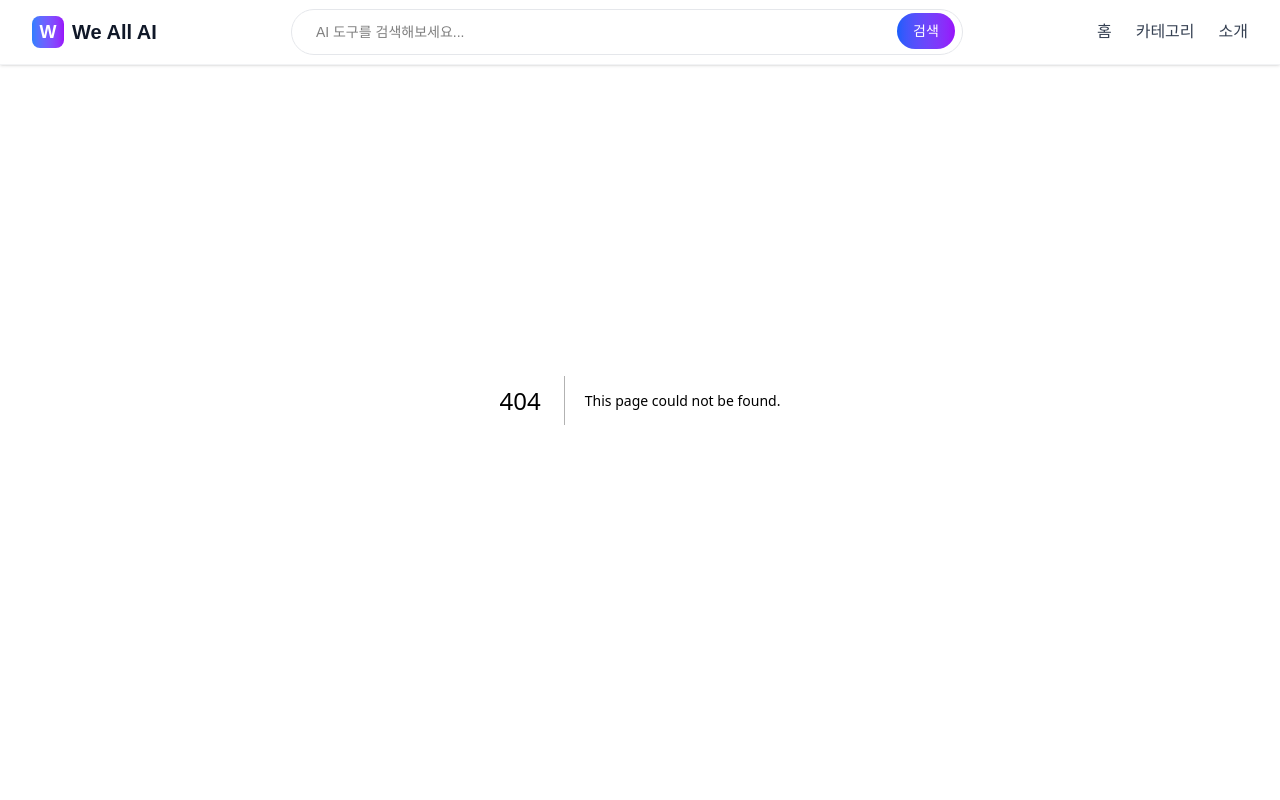
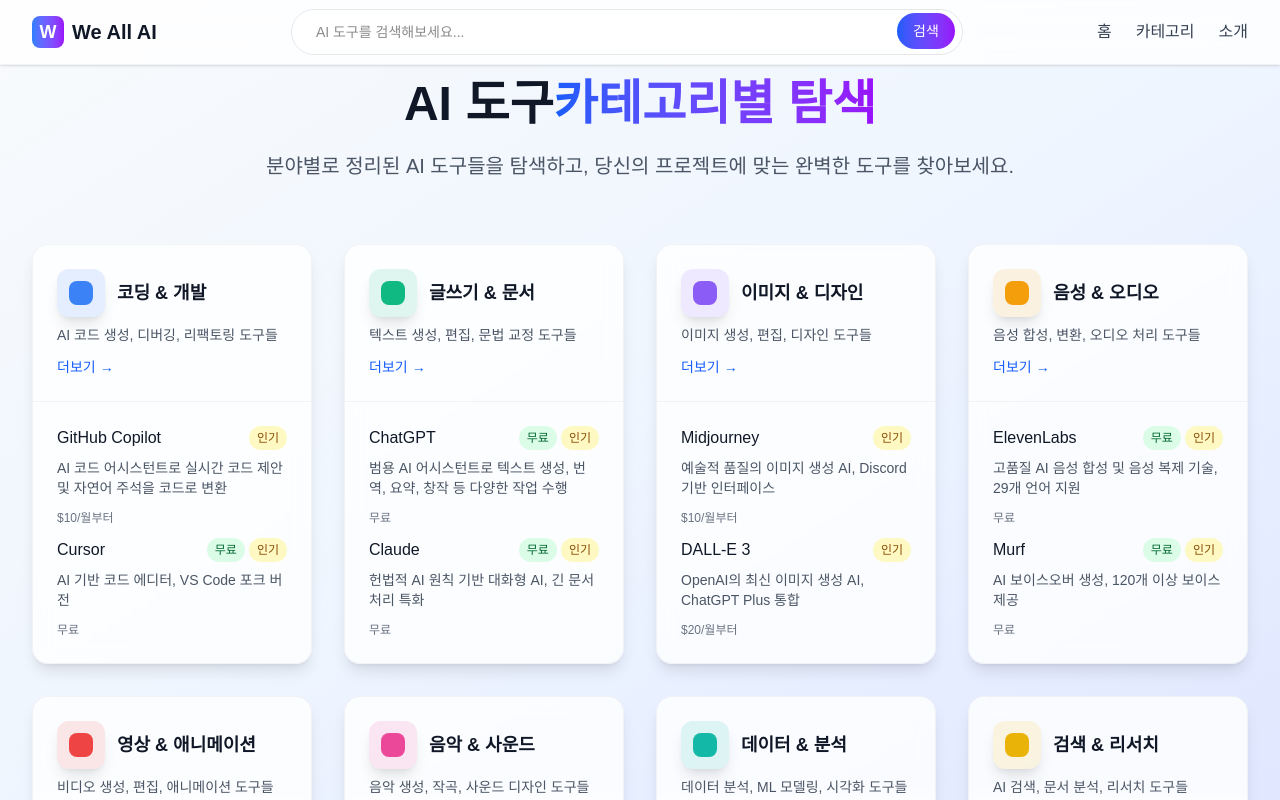
Before and after one commit to JaiIn/we-all-ai, a Next.js app: page /categories in a window 1280 px wide. Before the commit this address had no page. Shown: the top 800 px of the page. Built offline with nearby package versions, Linux system fonts and the light colour scheme.

Commit message:
feat: 홈페이지 수정, 카테고리 페이지

```diff
--- /dev/null
+++ b/app/categories/page.tsx
@@ -0,0 +1,152 @@
+"use client";
+
+import Link from "next/link";
+import { getCategories, getToolsByCategory } from "@/lib/data";
+
+export default function CategoriesPage() {
+  const categories = getCategories();
+
+  return (
+    <div className="relative">
+      {/* 배경 그라데이션 */}
+      <div className="fixed inset-0 bg-gradient-to-br from-slate-50 via-blue-50 to-indigo-100 dark:from-slate-900 dark:via-blue-900 dark:to-indigo-900 -z-10" />
+      <div className="fixed inset-0 bg-[radial-gradient(ellipse_at_top,_var(--tw-gradient-stops))] from-blue-100 via-transparent to-transparent dark:from-blue-900/20 -z-10" />
+
+      <div className="max-w-7xl mx-auto px-4 sm:px-6 lg:px-8 py-20">
+        {/* 헤더 */}
+        <div className="text-center mb-16">
+          <h1 className="text-4xl md:text-5xl font-bold text-gray-900 dark:text-white mb-6">
+            AI 도구
+            <span className="bg-gradient-to-r from-blue-600 to-purple-600 bg-clip-text text-transparent">
+              카테고리별 탐색
+            </span>
+          </h1>
+          <p className="text-xl text-gray-600 dark:text-gray-300 max-w-3xl mx-auto">
+            분야별로 정리된 AI 도구들을 탐색하고, 당신의 프로젝트에 맞는 완벽한 도구를 찾아보세요.
+          </p>
+        </div>
+
+        {/* 카테고리별 AI 도구 그리드 */}
+        <div className="grid grid-cols-1 md:grid-cols-2 lg:grid-cols-3 xl:grid-cols-4 gap-8">
+          {categories.map((category, index) => {
+            const categoryTools = getToolsByCategory(category.id).slice(0, 2);
+
+            return (
+              <div
+                key={category.id}
+                className="bg-white/80 dark:bg-gray-800/80 backdrop-blur-sm rounded-2xl shadow-lg border border-gray-200/50 dark:border-gray-700/50 overflow-hidden h-[420px] flex flex-col hover:shadow-xl transition-all duration-500 hover:scale-105"
+                style={{
+                  animationDelay: `${index * 100}ms`,
+                  animation: 'fadeInUp 0.6s ease-out forwards'
+                }}
+              >
+                {/* 카테고리 헤더 */}
+                <div className="p-6 border-b border-gray-200/50 dark:border-gray-700/50">
+                  <div className="flex items-center space-x-3 mb-2">
+                    <div
+                      className="w-12 h-12 rounded-xl flex items-center justify-center shadow-lg"
+                      style={{ backgroundColor: category.color + "20" }}
+                    >
+                      <div
+                        className="w-6 h-6 rounded-lg"
+                        style={{ backgroundColor: category.color }}
+                      />
+                    </div>
+                    <h3 className="text-lg font-semibold text-gray-900 dark:text-white">
+                      {category.name}
+                    </h3>
+                  </div>
+                  <p className="text-sm text-gray-600 dark:text-gray-400 mb-3">
+                    {category.description}
+                  </p>
+                  <Link
+                    href={`/${category.id}`}
+                    className="text-blue-600 hover:text-blue-700 text-sm font-medium flex items-center space-x-1 hover:space-x-2 transition-all duration-300"
+                  >
+                    <span>더보기</span>
+                    <span className="transition-transform duration-300 group-hover:translate-x-1">→</span>
+                  </Link>
+                </div>
+
+                {/* 도구 목록 */}
+                <div className="p-6 space-y-4 flex-1">
+                  {categoryTools.length > 0 ? (
+                    categoryTools.map((tool) => (
+                      <div key={tool.id} className="group hover:bg-gray-50/50 dark:hover:bg-gray-700/50 rounded-lg p-3 -m-3 transition-all duration-300">
+                        <div className="flex items-start justify-between mb-2">
+                          <Link
+                            href={tool.url}
+                            target="_blank"
+                            rel="noopener noreferrer"
+                            className="font-medium text-gray-900 dark:text-white hover:text-blue-600 transition-colors cursor-pointer"
+                          >
+                            {tool.name}
+                          </Link>
+                          <div className="flex items-center space-x-1">
+                            {tool.pricing.free && (
+                              <span className="inline-block px-2 py-1 text-xs font-medium bg-green-100 dark:bg-green-900 text-green-800 dark:text-green-200 rounded-full">
+                                무료
+                              </span>
+                            )}
+                            {tool.isPopular && (
+                              <span className="inline-block px-2 py-1 text-xs font-medium bg-yellow-100 dark:bg-yellow-900 text-yellow-800 dark:text-yellow-200 rounded-full">
+                                인기
+                              </span>
+                            )}
+                          </div>
+                        </div>
+                        <p className="text-sm text-gray-600 dark:text-gray-300 mb-3 line-clamp-2">
+                          {tool.shortDescription}
+                        </p>
+                        <div className="text-xs text-gray-500">
+                          {tool.pricing.free
+                            ? "무료"
+                            : `$${tool.pricing.startingPrice}/월부터`
+                          }
+                        </div>
+                      </div>
+                    ))
+                  ) : (
+                    <p className="text-sm text-gray-500 text-center py-4">
+                      곧 도구가 추가될 예정입니다
+                    </p>
+                  )}
+                </div>
+              </div>
+            );
+          })}
+        </div>
+
+        {/* 하단 CTA */}
+        <div className="text-center mt-16">
+          <p className="text-gray-600 dark:text-gray-400 mb-6">
+            더 많은 AI 도구를 찾고 계신가요?
+          </p>
+          <Link
+            href="/"
+            className="inline-flex items-center px-6 py-3 border border-gray-300 dark:border-gray-600 rounded-full text-gray-700 dark:text-gray-300 hover:bg-gray-50 dark:hover:bg-gray-800 transition-colors"
+          >
+            <svg className="mr-2 w-4 h-4" fill="none" stroke="currentColor" viewBox="0 0 24 24">
+              <path strokeLinecap="round" strokeLinejoin="round" strokeWidth={2} d="M10 19l-7-7m0 0l7-7m-7 7h18" />
+            </svg>
+            홈으로 돌아가기
+          </Link>
+        </div>
+      </div>
+
+      {/* CSS 애니메이션 */}
+      <style jsx>{`
+        @keyframes fadeInUp {
+          from {
+            opacity: 0;
+            transform: translateY(30px);
+          }
+          to {
+            opacity: 1;
+            transform: translateY(0);
+          }
+        }
+      `}</style>
+    </div>
+  );
+}
--- a/app/page.tsx
+++ b/app/page.tsx
@@ -1,7 +1,7 @@
 "use client";
 
 import Link from "next/link";
-import { getCategories, getToolsByCategory, getSiteStats } from "@/lib/data";
+import { getCategories, getSiteStats } from "@/lib/data";
 import { useEffect, useState } from "react";
 
 export default function Home() {
@@ -125,14 +125,11 @@
             </span>
           </h2>
 
-          <div className="grid grid-cols-1 md:grid-cols-2 lg:grid-cols-3 xl:grid-cols-4 gap-8">
-            {categories.map((category, index) => {
-              const categoryTools = getToolsByCategory(category.id).slice(0, 2);
-
-              return (
+          <div className="grid grid-cols-2 md:grid-cols-3 lg:grid-cols-4 gap-6 mb-12">
+            {categories.map((category, index) => (
               <div
                 key={category.id}
-                  className={`bg-white/80 dark:bg-gray-800/80 backdrop-blur-sm rounded-2xl shadow-lg border border-gray-200/50 dark:border-gray-700/50 overflow-hidden h-[420px] flex flex-col hover:shadow-xl transition-all duration-500 hover:scale-105 ${
+                className={`group bg-white/80 dark:bg-gray-800/80 backdrop-blur-sm rounded-2xl shadow-lg border border-gray-200/50 dark:border-gray-700/50 overflow-hidden hover:shadow-xl transition-all duration-500 hover:scale-105 ${
                   isVisible.categories
                     ? 'opacity-100 translate-y-0'
                     : 'opacity-0 translate-y-10'
@@ -142,81 +139,40 @@
                   animation: isVisible.categories ? 'fadeInUp 0.6s ease-out forwards' : 'none'
                 }}
               >
-                  {/* 카테고리 헤더 */}
-                  <div className="p-6 border-b border-gray-200/50 dark:border-gray-700/50">
-                    <div className="flex items-center space-x-3 mb-2">
+                <div className="p-6 text-center">
+                  <div className="flex justify-center mb-4">
                     <div
-                        className="w-12 h-12 rounded-xl flex items-center justify-center shadow-lg"
+                      className="w-16 h-16 rounded-2xl flex items-center justify-center shadow-lg"
                       style={{ backgroundColor: category.color + "20" }}
                     >
                       <div
-                          className="w-6 h-6 rounded-lg"
+                        className="w-8 h-8 rounded-lg"
                         style={{ backgroundColor: category.color }}
                       />
                     </div>
-                      <h3 className="text-lg font-semibold text-gray-900 dark:text-white">
+                  </div>
+                  <h3 className="text-lg font-semibold text-gray-900 dark:text-white mb-2">
                     {category.name}
                   </h3>
-                    </div>
-                    <p className="text-sm text-gray-600 dark:text-gray-400 mb-3">
+                  <p className="text-sm text-gray-600 dark:text-gray-400">
                     {category.description}
                   </p>
-                    <Link
-                      href={`/${category.id}`}
-                      className="text-blue-600 hover:text-blue-700 text-sm font-medium flex items-center space-x-1 hover:space-x-2 transition-all duration-300"
-                    >
-                      <span>더보기</span>
-                      <span className="transition-transform duration-300 group-hover:translate-x-1">→</span>
-                    </Link>
+                </div>
+              </div>
+            ))}
           </div>
 
-                  {/* 도구 목록 */}
-                  <div className="p-6 space-y-4 flex-1">
-                    {categoryTools.length > 0 ? (
-                      categoryTools.map((tool) => (
-                        <div key={tool.id} className="group hover:bg-gray-50/50 dark:hover:bg-gray-700/50 rounded-lg p-3 -m-3 transition-all duration-300">
-                          <div className="flex items-start justify-between mb-2">
+          {/* 탐색하기 버튼 */}
+          <div className="text-center">
             <Link
-                              href={tool.url}
-                              target="_blank"
-                              rel="noopener noreferrer"
-                              className="font-medium text-gray-900 dark:text-white hover:text-blue-600 transition-colors cursor-pointer"
+              href="/categories"
+              className="inline-flex items-center px-8 py-4 bg-gradient-to-r from-blue-600 to-purple-600 text-white font-semibold rounded-full hover:from-blue-700 hover:to-purple-700 transition-all duration-300 shadow-lg hover:shadow-xl transform hover:scale-105"
             >
-                              {tool.name}
+              <span>모든 AI 도구 탐색하기</span>
+              <svg className="ml-2 w-5 h-5" fill="none" stroke="currentColor" viewBox="0 0 24 24">
+                <path strokeLinecap="round" strokeLinejoin="round" strokeWidth={2} d="M13 7l5 5m0 0l-5 5m5-5H6" />
+              </svg>
             </Link>
-                            <div className="flex items-center space-x-1">
-                              {tool.pricing.free && (
-                                <span className="inline-block px-2 py-1 text-xs font-medium bg-green-100 dark:bg-green-900 text-green-800 dark:text-green-200 rounded-full">
-                                  무료
-                                </span>
-                              )}
-                              {tool.isPopular && (
-                                <span className="inline-block px-2 py-1 text-xs font-medium bg-yellow-100 dark:bg-yellow-900 text-yellow-800 dark:text-yellow-200 rounded-full">
-                                  인기
-                                </span>
-                              )}
-                            </div>
-                          </div>
-                          <p className="text-sm text-gray-600 dark:text-gray-300 mb-3 line-clamp-2">
-                            {tool.shortDescription}
-                          </p>
-                          <div className="text-xs text-gray-500">
-                            {tool.pricing.free
-                              ? "무료"
-                              : `${tool.pricing.startingPrice}/월부터`
-                            }
-                          </div>
-                        </div>
-                      ))
-                    ) : (
-                      <p className="text-sm text-gray-500 text-center py-4">
-                        곧 도구가 추가될 예정입니다
-                      </p>
-                    )}
-                  </div>
-                </div>
-              );
-            })}
           </div>
         </section>
       </div>
```
Lines whose indentation alone changed are shown as unchanged.
